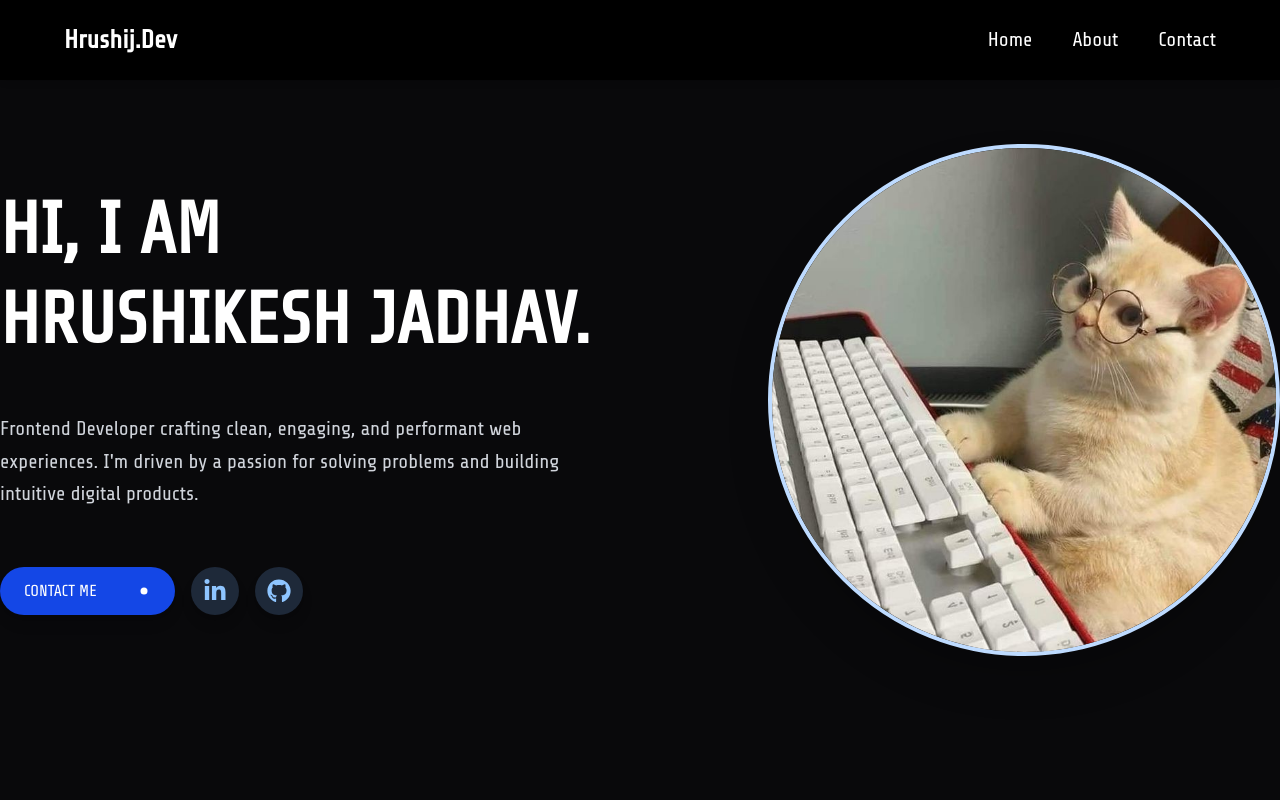
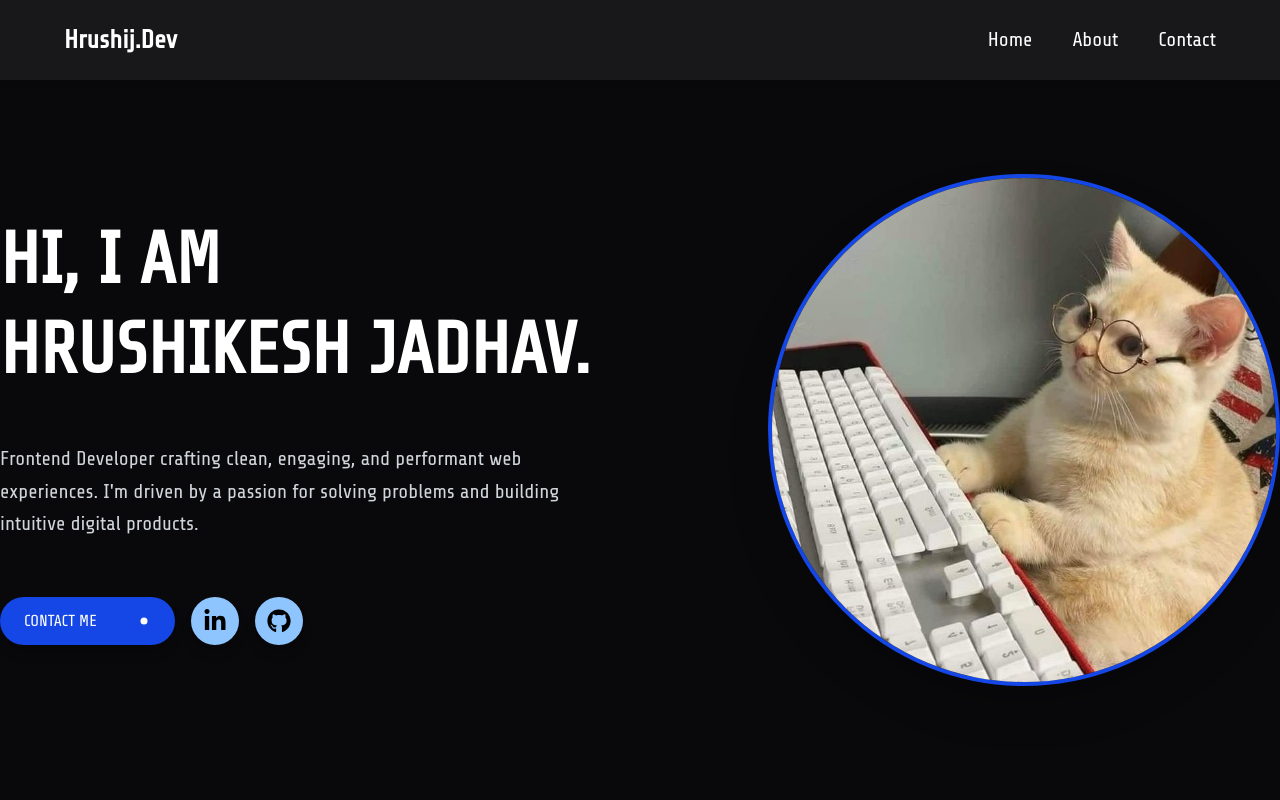
Before and after one commit to Hrushikeshj26/hrushij.dev, a React (Vite) app: page / in a window 1280 px wide. Shown: the top 800 px of the page. Built offline with nearby package versions, Linux system fonts and the light colour scheme.

Commit message:
visual changes

```diff
--- a/src/components/Footer.jsx
+++ b/src/components/Footer.jsx
@@ -47,14 +47,14 @@ function Footer() {
                 href="https://www.linkedin.com/in/hrushikeshj26/"
                 target="_blank"
                 rel="noopener noreferrer"
-                className='bg-gray-800 py-3 px-3 rounded-full text-blue-300 hover:text-white text-2xl font-semibold flex items-center justify-center hover:bg-gray-700 hover:scale-105 transition-all duration-300 shadow-lg'>
+                className='bg-(--primary-foreground-1) py-3 px-3 rounded-full text-black hover:text-white text-2xl font-semibold flex items-center justify-center hover:bg-(--primary-foreground-2) hover:scale-105 transition-all duration-300 shadow-lg'>
                     <FaLinkedinIn />
                 </a>
                 <a
                     href="https://github.com/Hrushikeshj26"
                     target="_blank"
                     rel="noopener noreferrer"
-                    className='bg-gray-800 py-3 px-3 rounded-full text-blue-300 hover:text-white text-2xl font-semibold flex items-center justify-center hover:bg-gray-700 hover:scale-105 transition-all duration-300 shadow-lg'>
+                    className='bg-(--primary-foreground-1) py-3 px-3 rounded-full text-black hover:text-white text-2xl font-semibold flex items-center justify-center hover:bg-(--primary-foreground-2) hover:scale-105 transition-all duration-300 shadow-lg'>
                         <FaGithub />
                 </a>
             </div>
@@ -105,8 +105,7 @@ function Footer() {
 
             <button
                 type="submit"
-                className='bg-blue-700 py-3 px-6 rounded-full text-white font-medium flex items-center gap-10
-                            hover:bg-blue-800 hover:scale-105 cursor-pointer transition-all duration-300 shadow-lg w-35 justify-center'
+                className='bg-(--primary) hover:bg-(--primary-foreground) py-3 px-6 rounded-full text-white hover:text-black font-medium flex items-center gap-10 hover:scale-105 cursor-pointer transition-all duration-300 shadow-lg w-35 justify-center'
             >Submit</button>
         </form>
     </div>
--- a/src/components/Hero.jsx
+++ b/src/components/Hero.jsx
@@ -4,7 +4,7 @@ import { Link } from 'react-router-dom';
 
 function Hero() {
   return (
-    <div className='h-screen flex justify-center items-center text-white overflow-hidden'>
+    <div className='h-screen pt-15 flex justify-center items-center text-white overflow-hidden'>
       {/* Hero Content */}
       <div className='w-full max-w-7xl mx-auto flex flex-col md:flex-row items-center justify-between gap-10 lg:gap-20'>
         <div className='flex-1 text-center md:text-left'>
@@ -17,8 +17,8 @@ function Hero() {
           <div className='flex justify-center md:justify-start gap-4 mt-8'>
             <Link
               to="/contact"
-              className='bg-blue-700 py-3 px-6 rounded-full text-white font-medium flex items-center gap-10
-                         hover:bg-blue-800 hover:scale-105 cursor-pointer transition-all duration-300 shadow-lg'
+              className='bg-(--primary) py-3 px-6 rounded-full text-white font-medium flex items-center gap-10
+                         hover:bg-(--primary-foreground) hover:scale-105 hover:text-black cursor-pointer transition-all duration-300 shadow-lg'
             >
               CONTACT ME <GoDotFill className="text-sm" />
             </Link>
@@ -26,8 +26,8 @@ function Hero() {
               href="https://www.linkedin.com/in/hrushikeshj26/" // Replace with your LinkedIn URL
               target="_blank"
               rel="noopener noreferrer"
-              className='bg-gray-800 py-3 px-3 rounded-full text-blue-300 text-2xl font-semibold flex items-center justify-center
-                         hover:bg-gray-700 hover:scale-105 transition-all duration-300 shadow-lg'
+              className='bg-(--primary-foreground-1) py-3 px-3 rounded-full text-black text-2xl font-semibold flex items-center justify-center
+                         hover:bg-(--primary-foreground-2) hover:text-white hover:scale-105 transition-all duration-300 shadow-lg'
             >
               <FaLinkedinIn />
             </a>
@@ -35,8 +35,8 @@ function Hero() {
               href="https://github.com/Hrushikeshj26" // Replace with your GitHub URL
               target="_blank"
               rel="noopener noreferrer"
-              className='bg-gray-800 py-3 px-3 rounded-full text-blue-300 text-2xl font-semibold flex items-center justify-center
-                         hover:bg-gray-700 hover:scale-105 transition-all duration-300 shadow-lg'
+              className='bg-(--primary-foreground-1) py-3 px-3 rounded-full text-black text-2xl font-semibold flex items-center justify-center
+                      hover:bg-(--primary-foreground-2) hover:text-white hover:scale-105 transition-all duration-300 shadow-lg'
             >
               <FaGithub />
             </a>
@@ -47,7 +47,7 @@ function Hero() {
           <img
             src="/images/cat-pic.jpg" // Ensure this path is correct relative to your public folder
             alt="profile-pic"
-            className='w-64 h-64 sm:w-80 sm:h-80 md:w-lg md:h-auto object-cover rounded-full border-4 border-blue-200 shadow-2xl'
+            className='w-64 h-64 sm:w-80 sm:h-80 md:w-lg md:h-auto object-cover rounded-full border-4 border-(--primary) shadow-2xl'
           />
         </div>
       </div>
--- a/src/components/Hero2.jsx
+++ b/src/components/Hero2.jsx
@@ -54,7 +54,7 @@ const projectList = [
 
   return (
     <div className='text-white max-w-7xl mx-auto'>
-      <hr className='pt-10 md:pb-15' />
+      <hr className='pt-10 md:pb-15 text-(--border)' />
         <h1 className='uppercase font-semibold text-4xl  md:text-5xl p-2'>Featured Projects</h1>
         <p className='text-xl p-2'>Here are some of the selected projects that showcase my passion for front-end development.</p>
     <div className='my-5 pb-15 w-full flex flex-col gap-15 items-center justify-center'>
--- a/src/components/Navbar.jsx
+++ b/src/components/Navbar.jsx
@@ -21,7 +21,7 @@ function Navbar() {
 
 
   return (
-    <div className='fixed w-full h-20 bg-black flex justify-between items-center px-6 md:px-16 text-white z-50 shadow-md'>
+    <div className='fixed w-full h-20 bg-(--navbar) flex justify-between items-center px-6 md:px-16 text-white z-50 shadow-md'>
 
         {/* Logo */}
         <a href='/' className='text-2xl md:text-[1.6rem] font-bold z-10'>
@@ -31,17 +31,17 @@ function Navbar() {
         {/* Desktop Menu (Hidden on Mobile) */}
         <ul className='hidden md:flex gap-10 font-medium text-xl'>
             <li>
-              <Link to="/" className="cursor-pointer hover:text-blue-400 transition-colors">
+              <Link to="/" className="cursor-pointer hover:text-(--primary-foreground-2) transition-colors">
                 Home
               </Link>
             </li>
             <li>
-              <Link to="/about" className="cursor-pointer hover:text-blue-400 transition-colors">
+              <Link to="/about" className="cursor-pointer hover:text-(--primary-foreground-2) transition-colors">
                 About
               </Link>
             </li>
             <li>
-              <Link to="/contact" className="hover:text-blue-400 transition-colors">Contact</Link>
+              <Link to="/contact" className="hover:text-(--primary-foreground-2) transition-colors">Contact</Link>
             </li>
         </ul>
 
```
